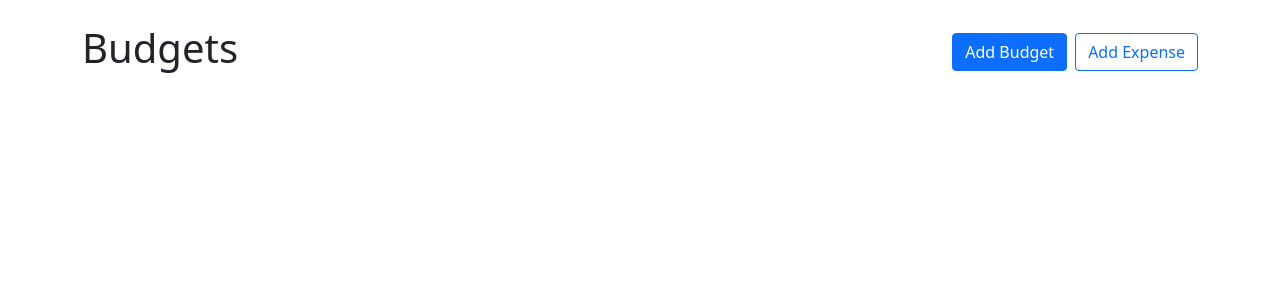
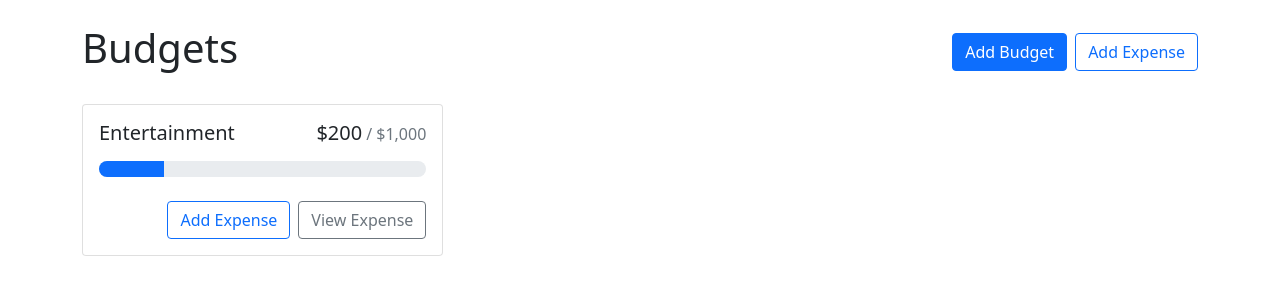
Before and after one commit to knudsenj/budget-app, a React (Create React App) app: page / in a window 1280 px wide. Shown: the top 300 px of the page. Built offline with nearby package versions, Linux system fonts and the light colour scheme.

Commit message:
Add budget card.

```diff
--- a/src/App.js
+++ b/src/App.js
@@ -1,4 +1,5 @@
 import { Button, Container, Stack } from "react-bootstrap";
+import BudgetCard from "./components/BudgetCard";
 
 function App() {
   return <Container className="my-4">
@@ -8,7 +9,7 @@
       <Button variant="outline-primary">Add Expense</Button>
     </Stack>
     <div className="budget-grid">
-
+      <BudgetCard name="Entertainment" amount={200} max={1000}></BudgetCard>
     </div>
   </Container>;
 }
--- /dev/null
+++ b/src/components/BudgetCard.js
@@ -0,0 +1,51 @@
+import { Button, Card, ProgressBar, Stack } from "react-bootstrap";
+import { currencyFormatter } from "../utils";
+
+export default function BudgetCard(props) {
+  const { amount, max, name, isGray } = props;
+  const prettyAmount = currencyFormatter.format(amount);
+  const prettyMax = currencyFormatter.format(max);
+  const classNames = [];
+
+  if (amount > max) {
+    classNames.push("bg-danger", "bg-opacity-10");
+  } else if (isGray) {
+    classNames.push("bg-light");
+  }
+
+  return (
+    <Card className={ classNames.join(" ") }>
+      <Card.Body>
+        <Card.Title className="d-flex justify-content-between align-items-baseline fw-normal mb-3">
+          <div className="me-2">
+            { name }
+          </div>
+          <div className="d-flex align-items-baseline">
+            { prettyAmount }
+            <span className="text-muted fs-6 ms-1">
+              / { prettyMax }
+            </span>
+          </div>
+        </Card.Title>
+        <ProgressBar
+          className="rounded-pill"
+          variant={ getProgressBarVariant(amount, max) }
+          min={ 0 }
+          max={ max }
+          now={ amount }
+        />
+        <Stack direction="horizontal" gap="2" className="mt-4">
+          <Button variant="outline-primary" className="ms-auto">Add Expense</Button>
+          <Button variant="outline-secondary">View Expense</Button>
+        </Stack>
+      </Card.Body>
+    </Card>
+  )
+}
+
+function getProgressBarVariant(amount, max) {
+  const ratio = amount / max;
+  if (ratio < 0.5) return "primary"
+  if (ratio < 0.75) return "warning"
+  return "danger";
+}
--- /dev/null
+++ b/src/utils.js
@@ -0,0 +1,5 @@
+export const currencyFormatter = new Intl.NumberFormat(undefined, {
+  currency: "usd",
+  style: "currency",
+  minimumFractionDigits: 0,
+});
```
